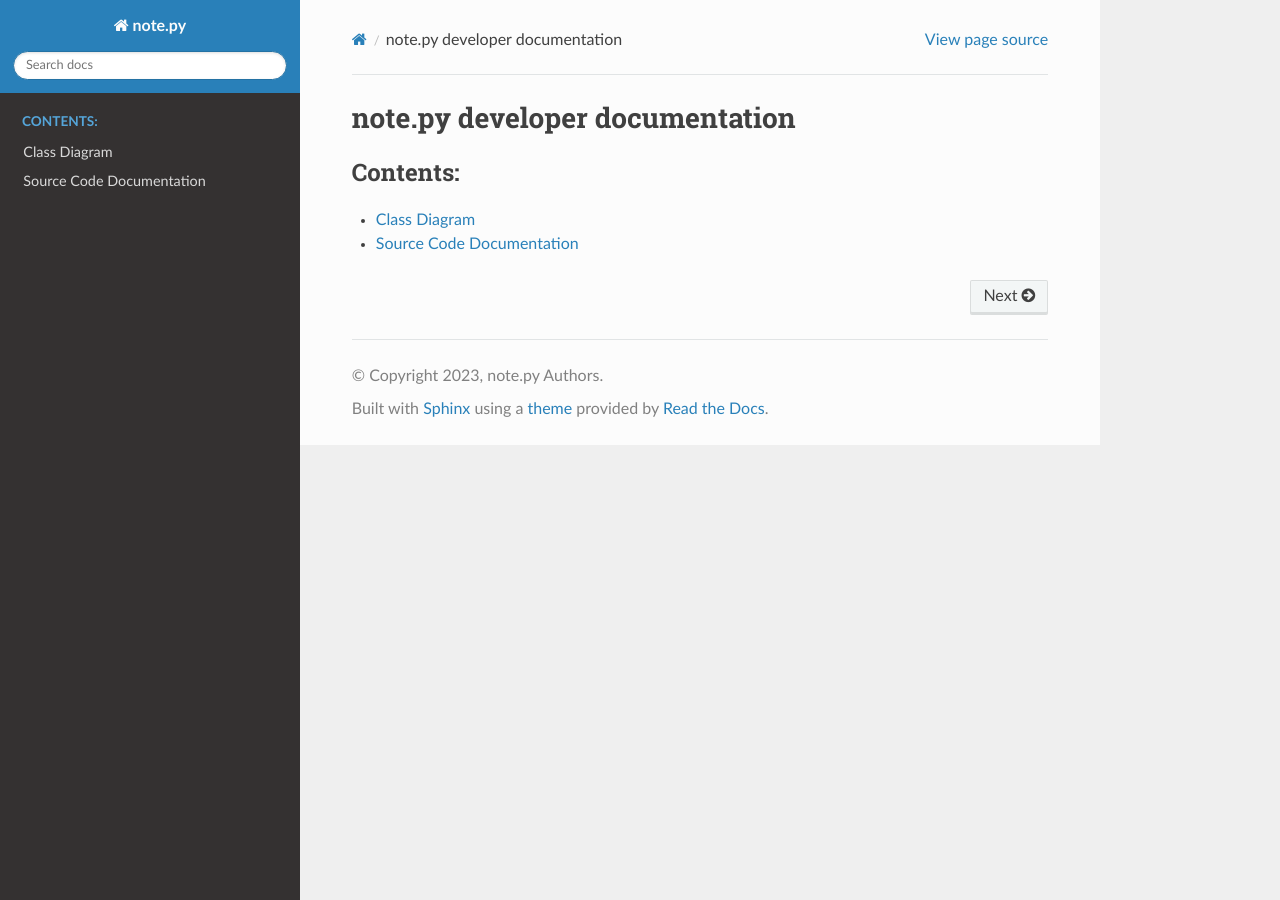
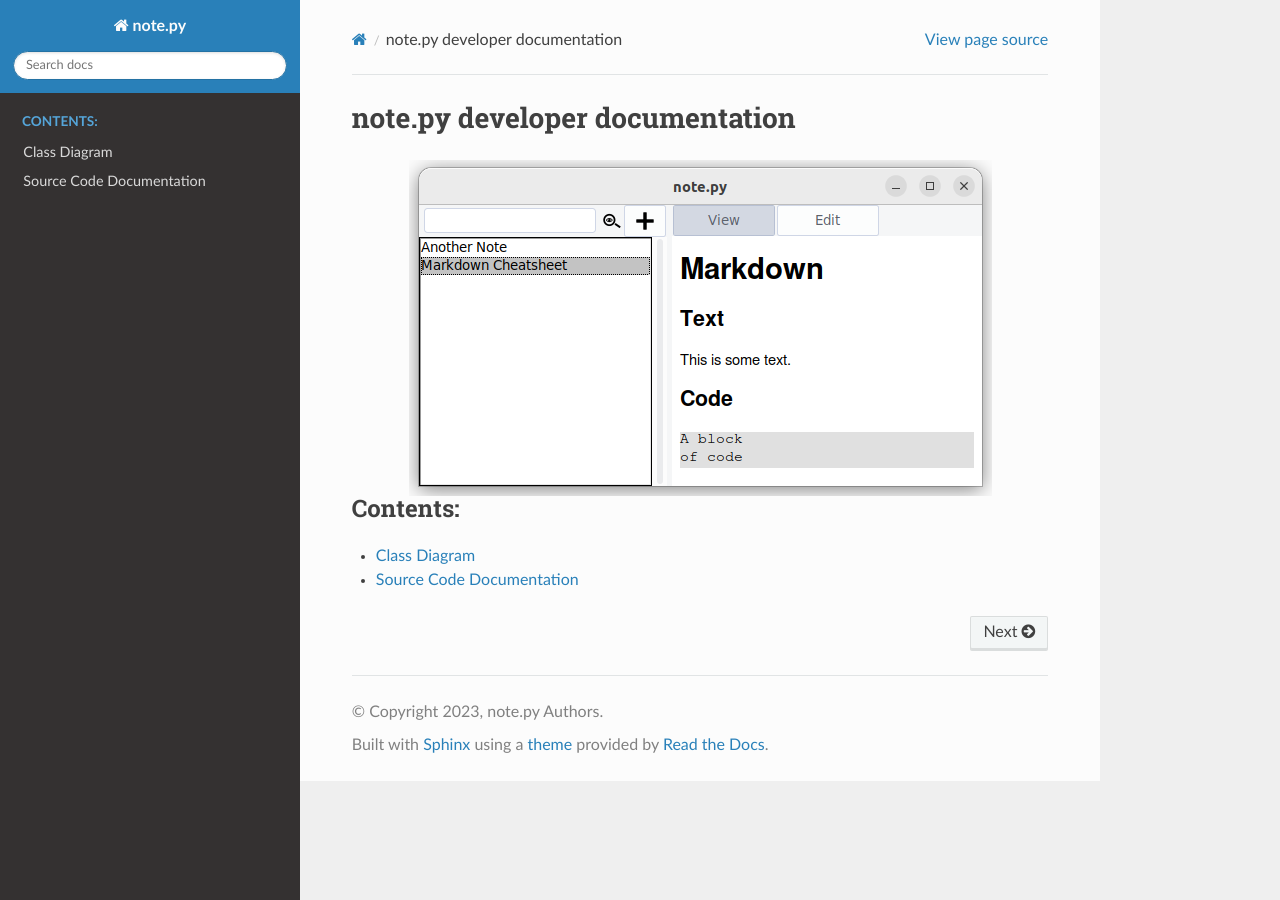
Before and after one commit to falk-werner/note.py, a Sphinx documentation site: the page built from doc/index.rst, in a window 1280 px wide. Built offline with Sphinx 7.4.7 and the Read the Docs theme 2.0.0, drawn with Linux system fonts in a browser that asks for light colours.

Commit message:
add app image to index page

```diff
--- a/doc/index.rst
+++ b/doc/index.rst
@@ -1,5 +1,8 @@
 note.py developer documentation
 ===============================
+
+.. figure::  ui_view.png
+   :align:   center
 
 .. toctree::
    :maxdepth: 2
```
